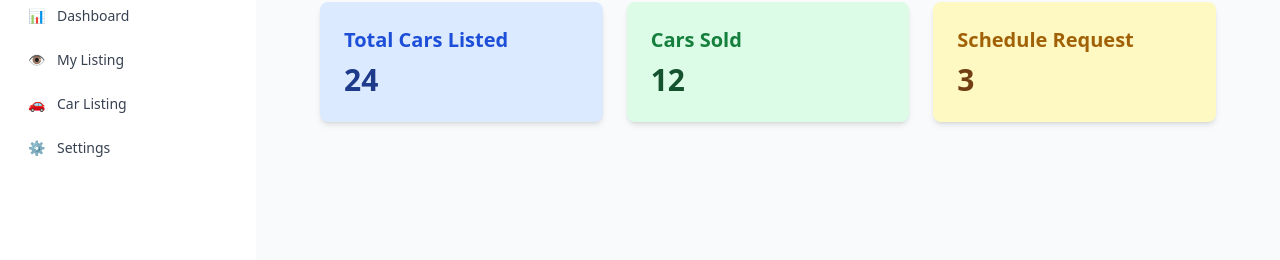
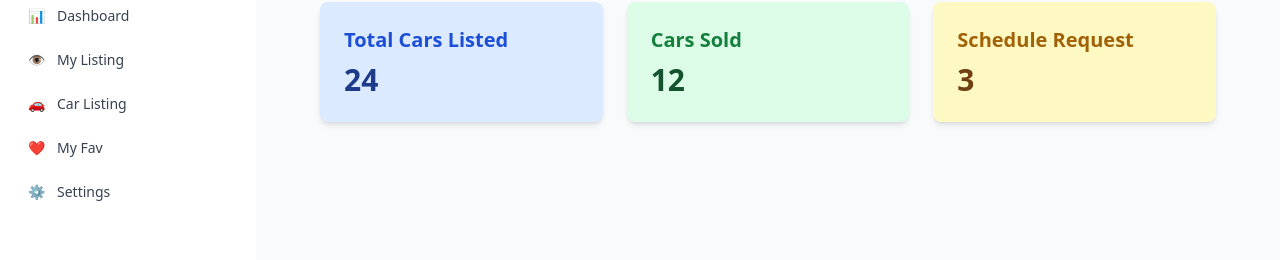
Before and after one commit to WheelDeal110/WheelDeal, an Angular app: page /controlPanel/dashboard in a window 1280 px wide. Shown: the part 174-434 px from the top of the page. Built offline with nearby package versions, Linux system fonts and the light colour scheme.

Commit message:
add fav page open link

```diff
--- a/src/app/controlpanel/home/home.component.html
+++ b/src/app/controlpanel/home/home.component.html
@@ -56,6 +56,12 @@
         </li>
 
         <li>
+            <a routerLink="myFav" class="flex items-center gap-3 px-3 py-2 rounded hover:bg-gray-100 transition-all">
+            <span>❤️</span> <span>My Fav</span>
+            </a>
+        </li>
+
+        <li>
             <a routerLink="settings" class="flex items-center gap-3 px-3 py-2 rounded hover:bg-gray-100 transition-all">
             <span>⚙️</span> <span>Settings</span>
             </a>
@@ -72,7 +78,6 @@
         </div>
       </div>
 
-      <!-- Logout button -->
       <button
         class="w-full text-center text-white bg-red-900 hover:bg-red-700 transition-colors font-semibold py-3"
       >
```
